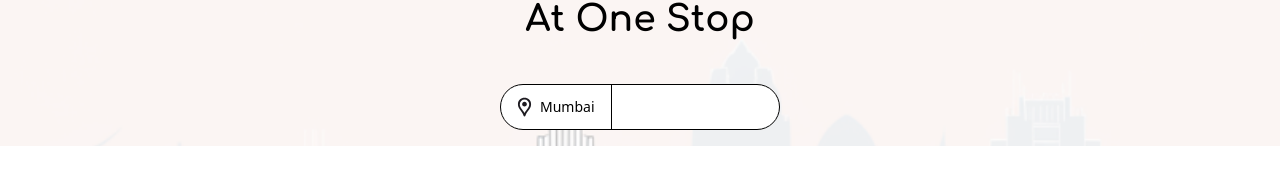
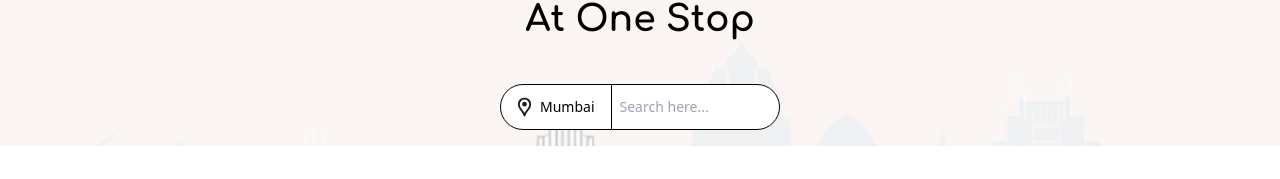
Before and after one commit to pankajrampawar/kutumbiq, a Next.js app: page / in a window 1280 px wide. Shown: the part 167-346 px from the top of the page. Built offline with nearby package versions, Linux system fonts and the light colour scheme.

Commit message:
upated the styling of the input box"

```diff
--- a/app/components/home/hero.js
+++ b/app/components/home/hero.js
@@ -6,7 +6,6 @@ import { comfortaa } from "@/app/ui/fonts"
 export default function Hero() {
     return (
         <header className="w-full bg-cover" style={{ backgroundImage: "url('/heroBg.png')" }}
-
         >
             <div className="fixed top-0 w-screen">
                 <Navbar />
@@ -20,7 +19,7 @@ export default function Hero() {
 
                 {/* location and input box here */}
                 <div className="flex w-full justify-center mt-10">
-                    <div className="flex  border border-black rounded-full bg-white max-w-[280px] ">
+                    <div className="flex border border-black rounded-full bg-white max-w-[280px] w-full">
                         {/* location here */}
                         <section className="flex gap-2 border-r border-black px-2 py-2 sm:px-4 sm:py-3 items-center min-w-fit">
                             <div className="min-w-fit">
@@ -37,9 +36,10 @@ export default function Hero() {
                         </section>
 
                         {/* search box here */}
-                        <div className="flex items-cetner pr-4 rounded-full">
+                        <div className="flex items-center flex-grow">
                             <input
-                                className="rounded-r-full pl-2 text-xl focus:outline-none bg-inherit"
+                                className="w-full rounded-r-full pl-2 pr-4 py-2 sm:py-3 text-sm focus:outline-none bg-inherit"
+                                placeholder="Search here..."
                             />
                         </div>
                     </div>
```
